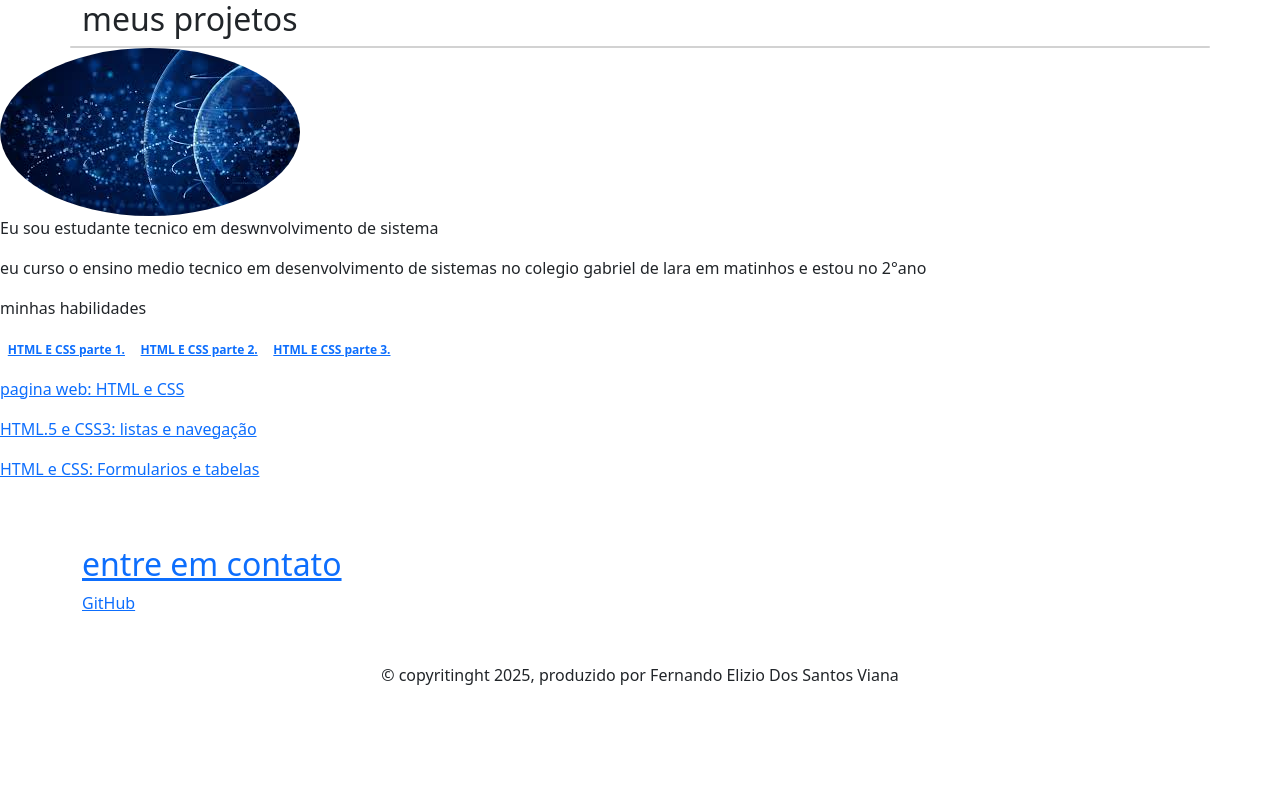
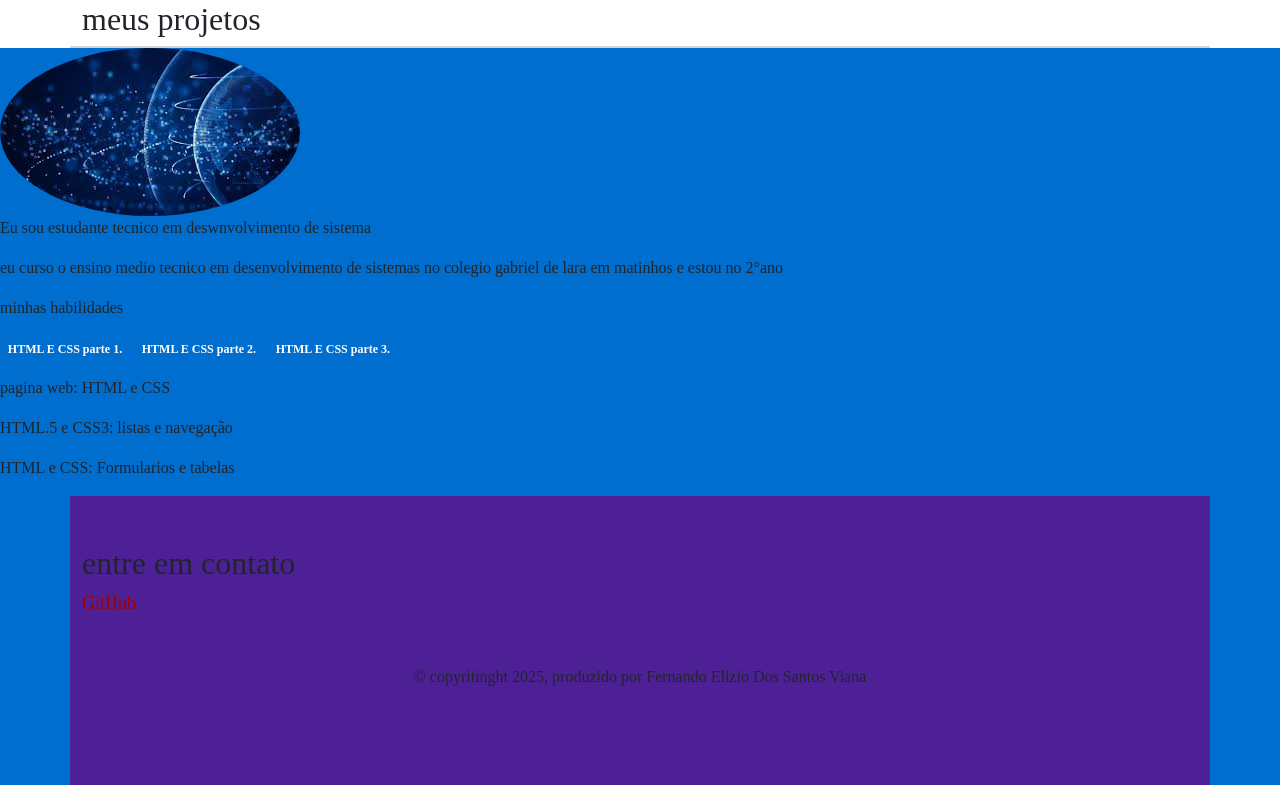
Before and after one commit to FernandoEDS/portifolio2, a plain HTML site: page index.html in a window 1280 px wide. Drawn offline with nearby package versions, Linux system fonts and the light colour scheme; a web font is replaced by a local one.

Commit message:
alteração de letra e definição de cores

```diff
--- a/index.html
+++ b/index.html
@@ -20,29 +20,32 @@
 </section>
 
 <body>
-    <header class="conteiner">
-        <img src="img/rede de dados.jpg" alt="avatar do fernando"spcset=""
-        class="rounded-circle">
+    <header class="conteiner" id="body">
+        <img src="img/rede de dados.jpg" alt="avatar do fernando" spcset="" class="rounded-circle">
         <p>Eu sou estudante tecnico em deswnvolvimento de sistema</p>
         <h1></h1>
-            <p> eu curso o ensino medio tecnico em desenvolvimento de sistemas no colegio gabriel de lara em matinhos e estou no 2°ano </p>
+        <p> eu curso o ensino medio tecnico em desenvolvimento de sistemas no colegio gabriel de lara em matinhos e
+            estou no 2°ano </p>
         <p>minhas habilidades</p>
         <div>
             <a href="doc/Certificado - Alura fernando parte 1.pdf" target="_blank">
-                <p class="badge bg-secundary"/p> HTML E CSS parte 1.
+                <p class="badge bg-secundary"> HTML E CSS parte 1.</p>
+            </a>
             <a href="doc/Certificado - Alura - fernando parte 2.pdf" target="_blank">
-                <p class="badge bg-secundary"/p> HTML E CSS parte 2.
+                <p class="badge bg-secundary"> HTML E CSS parte 2.</p>
+            </a>
             <a href="doc/Certificado - Alura - fernando parte 3.pdf" target="_blank">
-                <p class="badge bg-secundary"/p> HTML E CSS parte 3.
+                <p class="badge bg-secundary"> HTML E CSS parte 3.</p>
+            </a>
 
             <p>pagina web: HTML e CSS</p>
             <p>HTML.5 e CSS3: listas e navegação</p>
             <p>HTML e CSS: Formularios e tabelas</p>
         </div>
-            <footer class="container py-5">
+        <footer class="container py-5" id="rodape">
             <h2> entre em contato </h2>
             <div>
-                    <a href="https://github.dev/FernandoEDS">GitHub</a>
+                <a id="ancora" href="https://github.dev/FernandoEDS">GitHub</a>
             </div>
             <p class="my-5 text-center"> &copy; copyritinght 2025, produzido por Fernando Elizio Dos Santos Viana</p>
 
--- a/style.css
+++ b/style.css
@@ -0,0 +1,32 @@
+
+@import url('https://fonts.googleapis.com/css2?family=Manufacturing+Consent&display=swap');
+
+
+:root {
+    --cor-principal: #4b4453;
+    --cor-vermelho: #a10000;
+    --cor-preto: #08005f;
+    --cor-azul: #006ecf;
+    --cor-bramca: #fff6ff;
+    --cor-roxa: #4e2096;
+}
+body {
+    font-family: 'Manufacturing Consent';
+}
+#body {
+    background-color: var(--cor-azul)
+}
+#rodape {
+    background-color:  var(--cor-roxa);
+}
+#ancora {
+    text-decoration:  none;
+    color: var(--cor-vermelho);
+    font-size: 18px;
+    transition: color 0.3s ease;
+}
+#ancora:hover {
+    color: var(--cor-vermelho);
+    cursor: pointer;
+    text-decoration: underline;
+}
```
Lines whose indentation alone changed are shown as unchanged.
